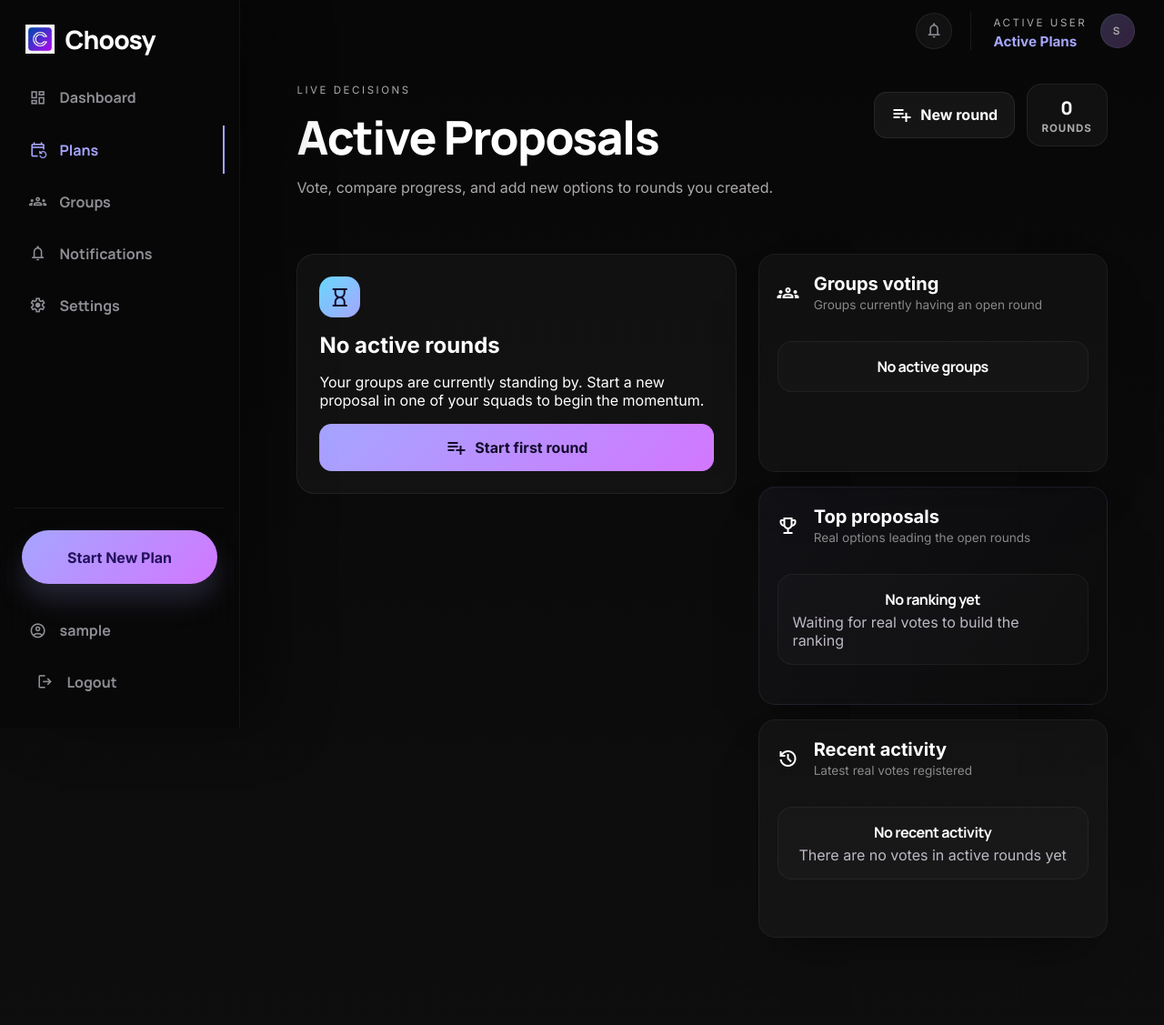
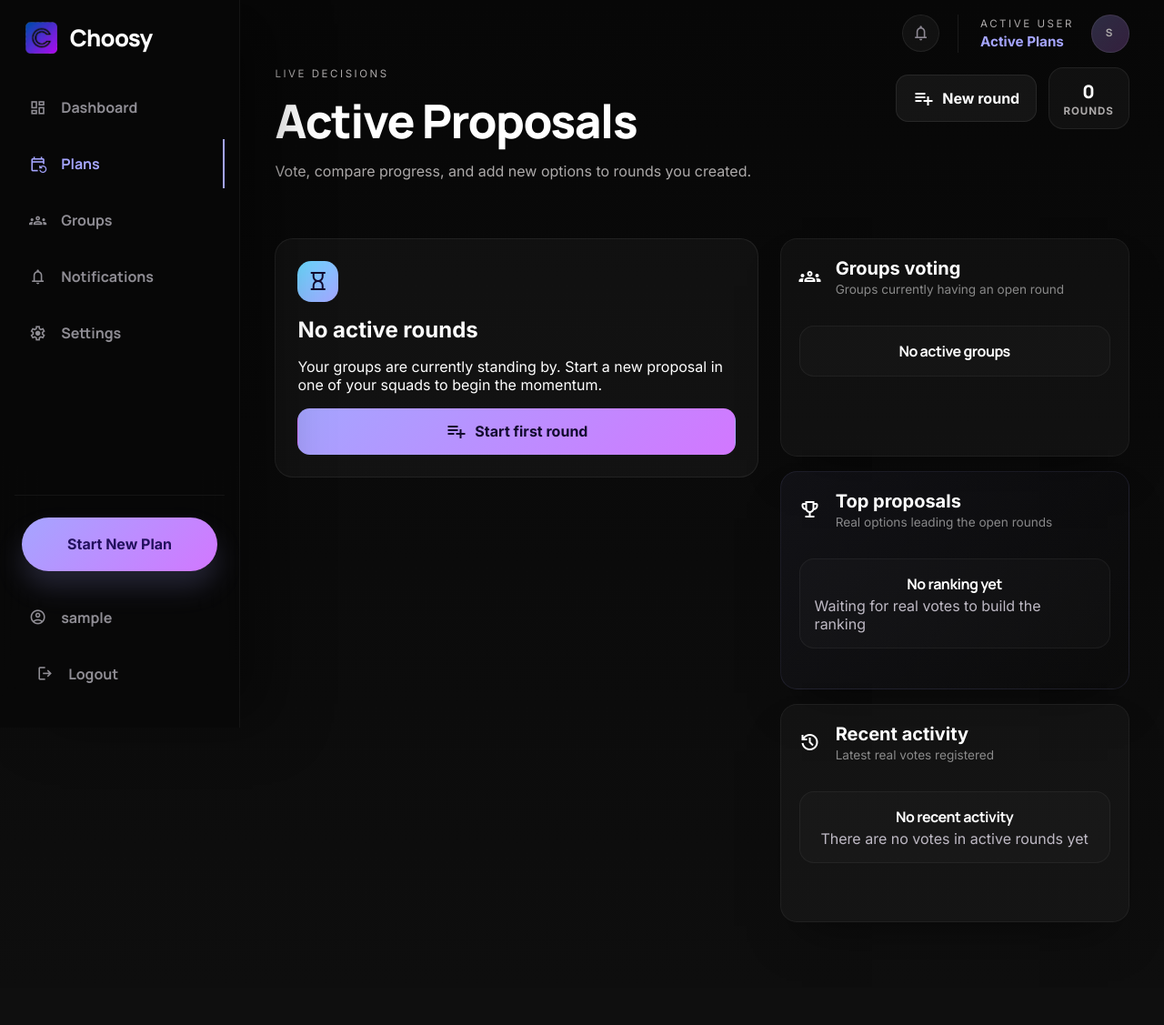
Before and after one commit to choosy-friends-app/choosy-app, a Django app: page /active-plans/ in a window 1280 px wide. Shown: the whole page at 91% size. After the commit the page ends 1014 px from the top, so only its background shows below. Run offline with Django 5.2, Linux system fonts and the light colour scheme; the visitor is signed in with stand-in values (Sample User, id 1); data comes from the database, SQL or seed files in the repository; data that the repository does not hold is empty.

Commit message:
chore: consolidate pending project updates

```diff
--- a/docker-compose.yml
+++ b/docker-compose.yml
@@ -19,6 +19,7 @@ services:
     command: >
       sh -c "uv run python manage.py migrate &&
              uv run python manage.py seed_demo_users &&
+             uv run python manage.py collectstatic --noinput &&
              uv run gunicorn choosy.wsgi:application --bind 0.0.0.0:8000 --workers 2"
     volumes:
       - .:/app:z
--- a/front/templates/auth_base.html
+++ b/front/templates/auth_base.html
@@ -5,7 +5,7 @@
     <meta charset="utf-8" />
     <meta name="viewport" content="width=device-width, initial-scale=1" />
     <title>{{ meta_title|default:"Authentication" }} · Choosy</title>
-    <link rel="icon" type="image/webp" href="{% static 'img/choosy-logo.webp' %}" />
+    <link rel="icon" type="image/webp" href="{% static 'img/choosy-logo-cropped.webp' %}" />
     <link rel="preconnect" href="https://fonts.googleapis.com" />
     <link rel="preconnect" href="https://fonts.gstatic.com" crossorigin />
     <link
--- a/front/templates/base.html
+++ b/front/templates/base.html
@@ -5,7 +5,7 @@
     <meta charset="utf-8" />
     <meta name="viewport" content="width=device-width, initial-scale=1" />
     <title>{{ meta_title|default:"Dashboard" }} · Choosy</title>
-    <link rel="icon" type="image/webp" href="{% static 'img/choosy-logo.webp' %}" />
+    <link rel="icon" type="image/webp" href="{% static 'img/choosy-logo-cropped.webp' %}" />
     <link rel="preconnect" href="https://fonts.googleapis.com" />
     <link rel="preconnect" href="https://fonts.gstatic.com" crossorigin />
     <link
--- a/front/templates/includes/dashboard/hero.html
+++ b/front/templates/includes/dashboard/hero.html
@@ -4,7 +4,8 @@
   <div class="hero-grid">
     <div class="hero-copy">
       <h1>The world is <span>yours to choose.</span></h1>
-      <p>You have <strong>{{ groups|length }} active groups</strong> coordinating decisions.
+      <p>You have <strong>{{ groups|length }} active groups</strong> coordinating decisions.</p>
+      <p>
         {% if recent_votes %}
         Recent activity detected in <strong>{{ recent_votes.0.plan.group.name }}</strong>.
         {% else %}
--- a/front/templates/includes/dashboard_styles/base.css
+++ b/front/templates/includes/dashboard_styles/base.css
@@ -81,7 +81,7 @@ button {
   min-height: 100vh;
   display: flex;
   flex-direction: column;
-  gap: 1.2rem;
+  gap: 1.5rem;
   padding: 1.5rem 1rem;
   background: rgba(8, 8, 8, 0.82);
   backdrop-filter: blur(32px);
@@ -93,17 +93,18 @@ button {
   display: flex;
   align-items: center;
   padding: 0 0.75rem;
+  margin-bottom: 0.5rem;
 }
 
 .brand-lockup {
   display: inline-flex;
   align-items: center;
-  gap: 0.72rem;
+  gap: 0.85rem;
 }
 
 .brand-logo {
-  width: 2rem;
-  height: 2rem;
+  width: 2.2rem;
+  height: 2.2rem;
   object-fit: contain;
 }
 
@@ -122,7 +123,7 @@ button {
 }
 
 .brand-title {
-  font-size: 1.75rem;
+  font-size: 1.6rem;
   font-weight: 800;
   color: var(--text);
 }
@@ -135,19 +136,20 @@ button {
   font-size: 0.72rem;
   letter-spacing: 0.22em;
   text-transform: uppercase;
+  line-height: 1.3;
 }
 
 .rail-nav,
 .rail-foot {
   display: grid;
-  gap: 0.3rem;
+  gap: 0.5rem;
 }
 
 .rail-link {
   display: flex;
   align-items: center;
-  gap: 0.9rem;
-  padding: 0.95rem 1rem;
+  gap: 1rem;
+  padding: 1rem 1rem;
   color: #8f8d94;
   font-family: "Manrope", sans-serif;
   font-weight: 700;
@@ -174,7 +176,7 @@ button {
 
 .rail-foot {
   margin-top: auto;
-  padding: 1.5rem 0.5rem 0;
+  padding: 1.5rem 0.5rem 0.5rem;
   border-top: 1px solid var(--line-soft);
 }
 
@@ -183,7 +185,7 @@ button {
   place-items: center;
   width: 100%;
   min-height: 3.7rem;
-  margin-bottom: 1.3rem;
+  margin-bottom: 1rem;
   border-radius: var(--radius-full);
   background: linear-gradient(135deg, var(--primary), var(--secondary));
   color: #22105d;
@@ -198,8 +200,8 @@ button {
 .rail-profile {
   display: flex;
   align-items: center;
-  gap: 0.9rem;
-  padding: 0.9rem 0.5rem;
+  gap: 1rem;
+  padding: 1rem 0.5rem;
   color: #8f8d94;
   font-family: "Manrope", sans-serif;
   font-weight: 700;
@@ -210,9 +212,9 @@ button {
 }
 
 .topbar {
-  max-width: var(--content-width);
-  margin: 0 auto;
-  padding: 0.75rem 2rem 0;
+  width: 100%;
+  margin: 0;
+  padding: 1rem clamp(1.25rem, 3vw, 3rem) 0;
   min-height: 3.5rem;
   display: flex;
   align-items: center;
@@ -284,21 +286,27 @@ button {
 .session-chip {
   display: flex;
   align-items: center;
-  gap: 0.9rem;
+  gap: 1.2rem;
   padding-left: 1.5rem;
   border-left: 1px solid rgba(255, 255, 255, 0.08);
 }
 
+.session-chip > div {
+  display: flex;
+  flex-direction: column;
+  gap: 0.15rem;
+}
+
 .session-chip strong {
   display: block;
-  margin-top: 0.2rem;
+  margin-top: 0;
   color: var(--primary);
   font-size: 0.95rem;
 }
 
 .session-avatar {
-  width: 2.4rem;
-  height: 2.4rem;
+  width: 2.6rem;
+  height: 2.6rem;
   display: inline-grid;
   place-items: center;
   border-radius: 50%;
@@ -306,12 +314,14 @@ button {
   border: 1px solid rgba(255, 255, 255, 0.08);
   font-family: "Manrope", sans-serif;
   font-weight: 700;
+  font-size: 0.95rem;
+  flex-shrink: 0;
 }
 
 .page-shell {
-  max-width: var(--content-width);
-  margin: 0 auto;
-  padding: 0.75rem clamp(1.25rem, 3vw, 3rem) 3.5rem;
+  width: 100%;
+  margin: 0;
+  padding: 1rem clamp(1.25rem, 3vw, 3rem) 3.5rem;
 }
 
 .notification-toast {
--- a/front/templates/includes/layout/sidebar.html
+++ b/front/templates/includes/layout/sidebar.html
@@ -3,7 +3,7 @@
   <div class="rail-panel">
     <div class="brand">
       <a class="brand-lockup" href="{% url 'dashboard' %}" aria-label="Choosy dashboard">
-        <img class="brand-logo" src="{% static 'img/choosy-logo.webp' %}" alt="Choosy logo">
+        <img class="brand-logo" src="{% static 'img/choosy-logo-cropped.webp' %}" alt="Choosy logo">
         <span class="brand-title">Choosy</span>
       </a>
     </div>
--- a/front/templates/pages/active_plans.html
+++ b/front/templates/pages/active_plans.html
@@ -205,9 +205,8 @@
 
 <style>
   .plans-page {
-    padding: 1.5rem;
-    max-width: 1320px;
-    margin: 0 auto;
+    width: 100%;
+    margin: 0;
   }
 
   .plans-header {
--- a/front/templates/pages/login.html
+++ b/front/templates/pages/login.html
@@ -6,8 +6,9 @@
   <div class="auth-panel">
     <div class="auth-panel__intro">
       <a class="auth-brand-mark" href="{% url 'dashboard' %}" aria-label="Choosy home">
-        <img src="{% static 'img/choosy-logo-white.webp' %}" alt="Choosy logo">
+        <img src="{% static 'img/choosy-logo-cropped.webp' %}" alt="Choosy logo">
       </a>
+      <div class="auth-intro__content">
         <p class="page-kicker">Choosy Workspace</p>
         <h1>Welcome back.</h1>
         <p class="auth-copy">
@@ -26,6 +27,7 @@
           <div>
             <span class="material-symbols-outlined">notifications_active</span>
             <strong>Live updates</strong>
+          </div>
         </div>
       </div>
     </div>
--- a/front/templates/pages/register.html
+++ b/front/templates/pages/register.html
@@ -6,8 +6,9 @@
   <div class="auth-panel auth-panel--register">
     <div class="auth-panel__intro">
       <a class="auth-brand-mark" href="{% url 'dashboard' %}" aria-label="Choosy home">
-        <img src="{% static 'img/choosy-logo-white.webp' %}" alt="Choosy logo">
+        <img src="{% static 'img/choosy-logo-cropped.webp' %}" alt="Choosy logo">
       </a>
+      <div class="auth-intro__content">
         <p class="page-kicker">Join Choosy</p>
         <h1>Create your workspace identity.</h1>
         <p class="auth-copy">
@@ -26,6 +27,7 @@
           <div>
             <span class="material-symbols-outlined">mail</span>
             <strong>Track invites</strong>
+          </div>
         </div>
       </div>
     </div>
--- a/pyproject.toml
+++ b/pyproject.toml
@@ -12,4 +12,5 @@ dependencies = [
   "gunicorn>=21.2.0",
   "python-dotenv>=1.0.1",
   "splinter>=0.21.0",
+  "whitenoise>=6.6.0",
 ]
--- a/requirements.txt
+++ b/requirements.txt
@@ -3,3 +3,5 @@ behave>=1.2.6
 cssselect>=1.2.0
 lxml>=5.2.0
 splinter>=0.21.0
+whitenoise>=6.6.0
+python-dotenv>=1.0.0
```
Also changed, not shown: other parts of front/templates/includes/dashboard_styles/base.css (+94 -47 lines), choosy/settings.py (+7 -0 lines), front/static/css/app.css (+21 -8 lines), c.webp (deleted), cc.webp (deleted), front/static/img/choosy-logo-cropped.webp (added), front/static/img/choosy-logo.webp, 2 other files. Lines whose indentation alone changed are shown as unchanged.
